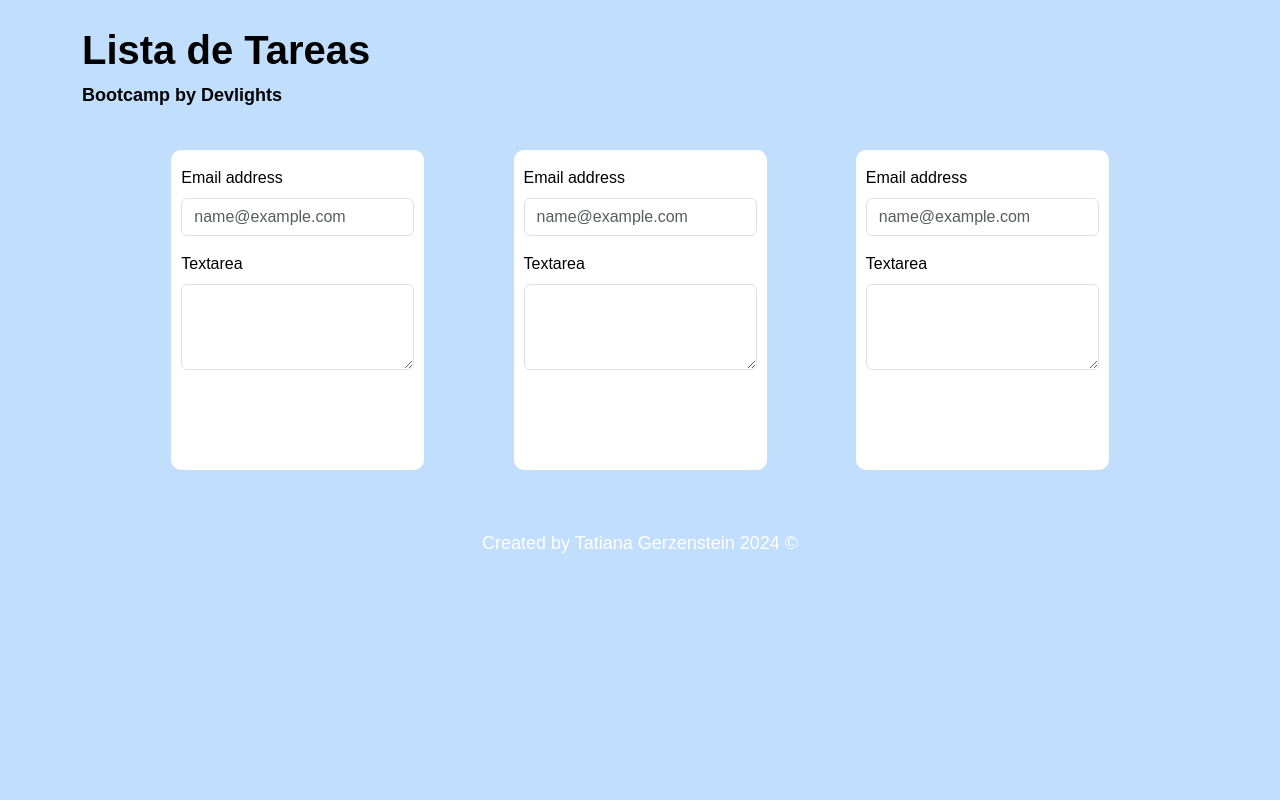
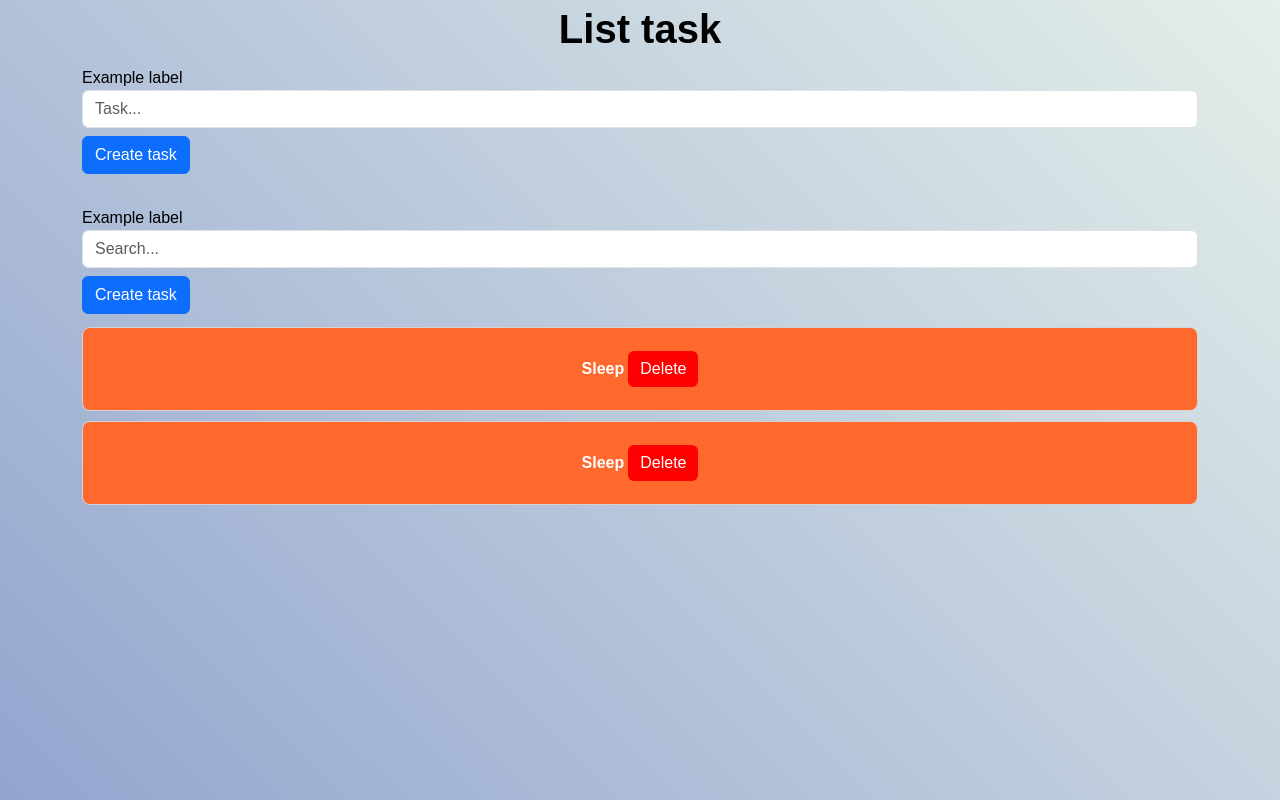
Before and after one commit to TGerzenstein/Devligths_workshop, a website: page index.html in a window 1280 px wide. Drawn offline with nearby package versions, Linux system fonts and the light colour scheme.

Commit message:
Added new HTML structure and updated styles for the To-Do list

```diff
--- a/css/styles.css
+++ b/css/styles.css
@@ -7,92 +7,49 @@
     box-sizing: border-box;
 }
 
+
 body {
     color: #000000;
     font-family: Arial, Helvetica, sans-serif;
     margin: 0;
     padding: 0;
-    min-height: 90vh;
-    display: flex;
-    flex-direction: column;
-    background-color: #c1defc;
-    }
+    align-items: center;
+    justify-content: center;
+    min-height: 100vh;
+    background-image: linear-gradient(45deg, #93a5cf 0%, #e4efe9 100%);
+}
 
-header {
-    width: 100%;
-    font-weight: 600;
-    display: flex;
-    justify-content: center;
-    flex-direction: column;
-    height: 150px;
+.head {
+    text-align: center;
+    padding: 5px;
 }
 
 h1 {
     font-weight: 600;
 }
 
-li {
-    list-style-type: none;
+.list-group {
+    width: 100%;
 }
 
-a {
-    text-decoration: none;
-    color: inherit;
+.list-group li {
+    border: 1px solid #d4d4d4;
+    border-radius: 8px;
+    padding: 15px 20px;
+    background-color: #ff692e;
+    color: white;
+    list-style: none;
+    margin: 5px 0px;
+    display: flex;
+    justify-content: center;
+    align-items: center;
 }
 
-a:hover {
-    color: #393677;
-}
-
-main {
-    height: 80%;
-}
-
-.box-container {
-    width: 100%;
-    display: flex;
-    justify-content: space-between;
-}
-
-
-.box1, .box2 {
-    padding: 25px 0px;
-}
-
-section {
-    padding: 30px 0px;
-}
-
-.subtitle {
-    font-size: 18px;
-}
-
-.title-secondary {
-    color: #393677;
-}
-
-.title-secondary:hover{
-    color: #000000;
-}
-
-.container-last {
-    display: flex;
-    align-items: flex-start;
-    justify-content: space-evenly;
-    background-color: #c1defc;
-    border-radius: 10px;
-}
-
-.container-form{
-    border-radius: 10px;
-    background-color: #ffffff;
-    min-height: 20rem;
-    padding: 16px 10px;
-}
-
-.form-image {
-    width: 350px;
-    height: auto;
+.delete {
+    cursor: pointer;
+    background-color: red;
+    border: none;
+    margin-left: 4px;
 }
 
 footer {
--- a/index.html
+++ b/index.html
@@ -12,96 +12,34 @@
     <link rel="stylesheet" href="css/styles.css">
 </head>
 <body>
+
     <div class="container">
-      <header>
-        <div class="box-container">
-            <div class="box1">
-                <h1>Lista de Tareas</h1>
-                <p class="subtitle">Bootcamp by Devlights</p>
+        <div class="head">
+            <h1>List task</h1>
+        </div>
+        <form id="form-create">
+            <div class="form-group">
+              <label for="formGroupExampleInput">Example label</label>
+              <input type="text" class="form-control" id="create" placeholder="Task...">
+              <button type="submit" class="btn btn-primary mb-2 mt-2">Create task</button>
             </div>
-        </div>
-    </header>
-    <main>
-<!--         <section>
-            <article>
-                <h2 class="title-secondary">HTML</h2>
-                <p>HTML (Lenguaje de Marcas de Hipertexto, del inglés HyperText Markup Language) es el componente más básico de la Web.
-                  Define el significado y la estructura del contenido web. Además de HTML, generalmente se utilizan otras tecnologías para
-                  describir la apariencia/presentación de una página web (CSS) o la funcionalidad/comportamiento (JavaScript).
+        </form>
 
-                  "Hipertexto" hace referencia a los enlaces que conectan páginas web entre sí, ya sea dentro de un único sitio web o
-                  entre sitios web. Los enlaces son un aspecto fundamental de la Web. Al subir contenido a Internet y vincularlo
-                  a las páginas creadas por otras personas, te conviertes en un participante activo en la «World Wide Web» (Red Informática Mundial).</p>
-
-            </article>
-        </section>
-        <section>
-            <article>
-                <h2 class="title-secondary">CSS</h2>
-                <p>Hojas de Estilo en Cascada (del inglés Cascading Style Sheets) o CSS es el lenguaje de estilos utilizado para describir la
-                  presentación de documentos HTML o XML (incluyendo varios lenguajes basados en XML como SVG, MathML o XHTML). CSS describe cómo
-                   debe ser renderizado el elemento estructurado en la pantalla, en papel, en el habla o en otros medios.
-
-                  CSS es uno de los lenguajes base de la Open Web y posee una especificación estandarizada por parte del W3C. Anteriormente
-                  el desarrollo de varias partes de las especificaciones de CSS era realizado de manera sincrónica, lo que permitía el versionado
-                  de las recomendaciones. Probablemente habrás escuchado acerca de CSS1, CSS2.1, CSS3. Sin embargo, CSS4 nunca se ha lanzado
-                   como una versión oficial.</p>
-
-
-            </article>
-        </section>
-        <section>
-            <article>
-                <h2 class="title-secondary">Javascript</h2>
-                <p>Hojas de Estilo en Cascada (del inglés Cascading Style Sheets) o CSS es el lenguaje de estilos utilizado para describir
-                  la presentación de documentos HTML o XML (incluyendo varios lenguajes basados en XML como SVG, MathML o XHTML). CSS describe
-                  cómo debe ser renderizado el elemento estructurado en la pantalla, en papel, en el habla o en otros medios.
-
-                  CSS es uno de los lenguajes base de la Open Web y posee una especificación estandarizada por parte del W3C. Anteriormente ,
-                  el desarrollo de varias partes de las especificaciones de CSS era realizado de manera sincrónica, lo que permitía el
-                   versionado de las recomendaciones. Probablemente habrás escuchado acerca de CSS1, CSS2.1, CSS3. Sin embargo, CSS4 nunca
-                   se ha lanzado como una versión oficial.</p>
-            </article>
-        </section>
-        <section> -->
-          <div class="container-last">
-                <div class="container-form">
-                    <div class="mb-3">
-                        <label for="exampleFormControlInput1" class="form-label">Email address</label>
-                        <input type="email" class="form-control" id="exampleFormControlInput1" placeholder="name@example.com">
-                    </div>
-                    <div class="mb-3">
-                        <label for="exampleFormControlTextarea1" class="form-label">Textarea</label>
-                        <textarea class="form-control" id="exampleFormControlTextarea1" rows="3"></textarea>
-                    </div>
-                </div>
-                <div class="container-form">
-                    <div class="mb-3">
-                        <label for="exampleFormControlInput1" class="form-label">Email address</label>
-                        <input type="email" class="form-control" id="exampleFormControlInput1" placeholder="name@example.com">
-                    </div>
-                    <div class="mb-3">
-                        <label for="exampleFormControlTextarea1" class="form-label">Textarea</label>
-                        <textarea class="form-control" id="exampleFormControlTextarea1" rows="3"></textarea>
-                    </div>
-                </div>
-                <div class="container-form">
-                    <div class="mb-3">
-                        <label for="exampleFormControlInput1" class="form-label">Email address</label>
-                        <input type="email" class="form-control" id="exampleFormControlInput1" placeholder="name@example.com">
-                    </div>
-                    <div class="mb-3">
-                        <label for="exampleFormControlTextarea1" class="form-label">Textarea</label>
-                        <textarea class="form-control" id="exampleFormControlTextarea1" rows="3"></textarea>
-                    </div>
-                </div>
-          </div>
-        </section>
-    </main>
     </div>
-    <footer>
-      <p>Created by Tatiana Gerzenstein 2024 © </p>
-    </footer>
+    <section class="container">
+        <form class="mt-4">
+            <div class="form-group">
+              <label for="formGroupExampleInput">Example label</label>
+              <input type="text" class="form-control" id="search" placeholder="Search...">
+              <button type="submit" class="btn btn-primary mb-2 mt-2">Create task</button>
+            </div>
+        </form>
+        <ul id="task-list" class="list-group">
+            <li><strong>Sleep</strong><button type="submit" class="btn btn-primary mb-2 mt-2 delete">Delete</button></li>
+            <li><strong>Sleep</strong><button type="submit" class="btn btn-primary mb-2 mt-2 delete">Delete</button></li>
+        </ul>
+    </section>
     <script src="/node_modules/bootstrap/dist/js/bootstrap.bundle.js"></script>
+    <script src="/js/app.js"></script>
 </body>
 </html>
--- a/js/app.js
+++ b/js/app.js
@@ -0,0 +1,16 @@
+
+window.addEventListener('load', () => {
+    const formCreate = document.getElementById('form-create');
+    const taskList = document.getElementById('task-list');
+    const inputCreate = document.getElementById('create');
+    const inputSearch = document.getElementById('search');
+
+    formCreate.addEventListener('submit', (e) => {
+        e.preventDefault();
+        getValue();
+    });
+
+    const getValue = () => {
+        console.log(inputCreate.value);
+    };
+});
```
